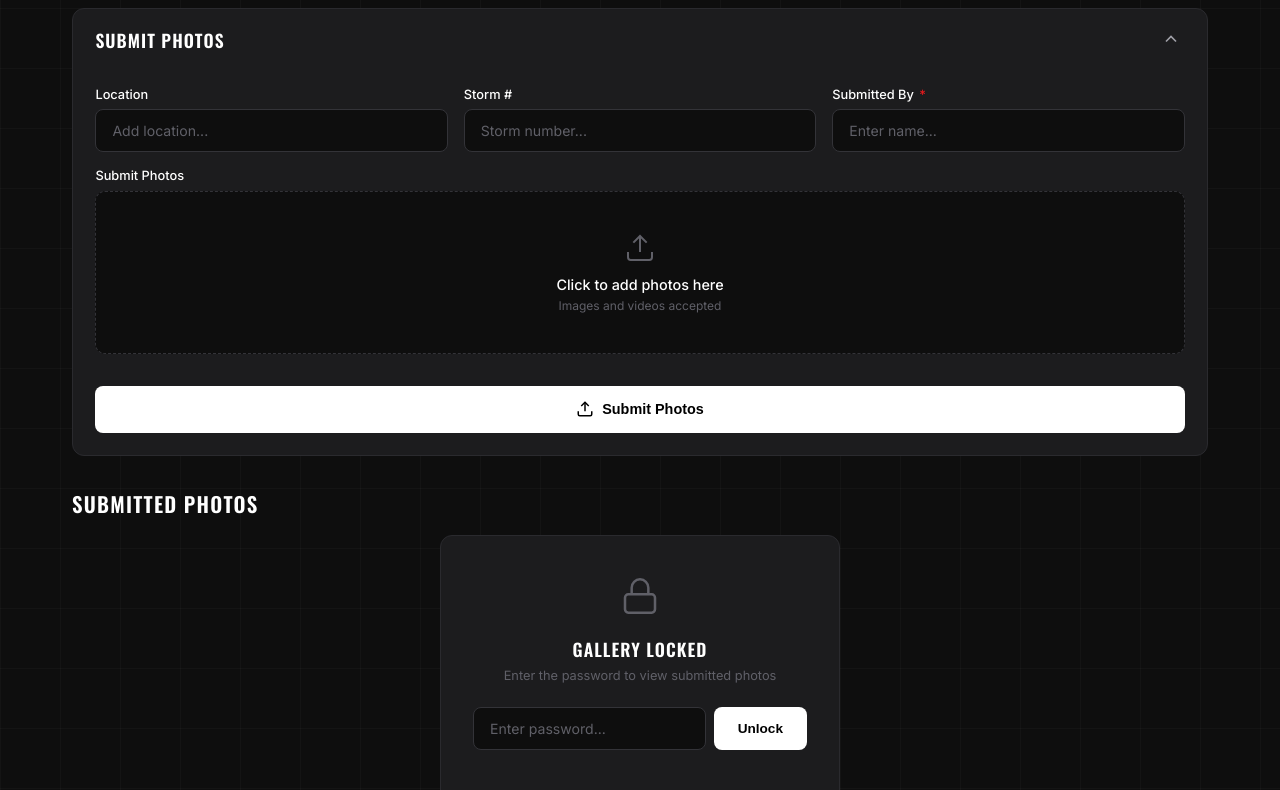
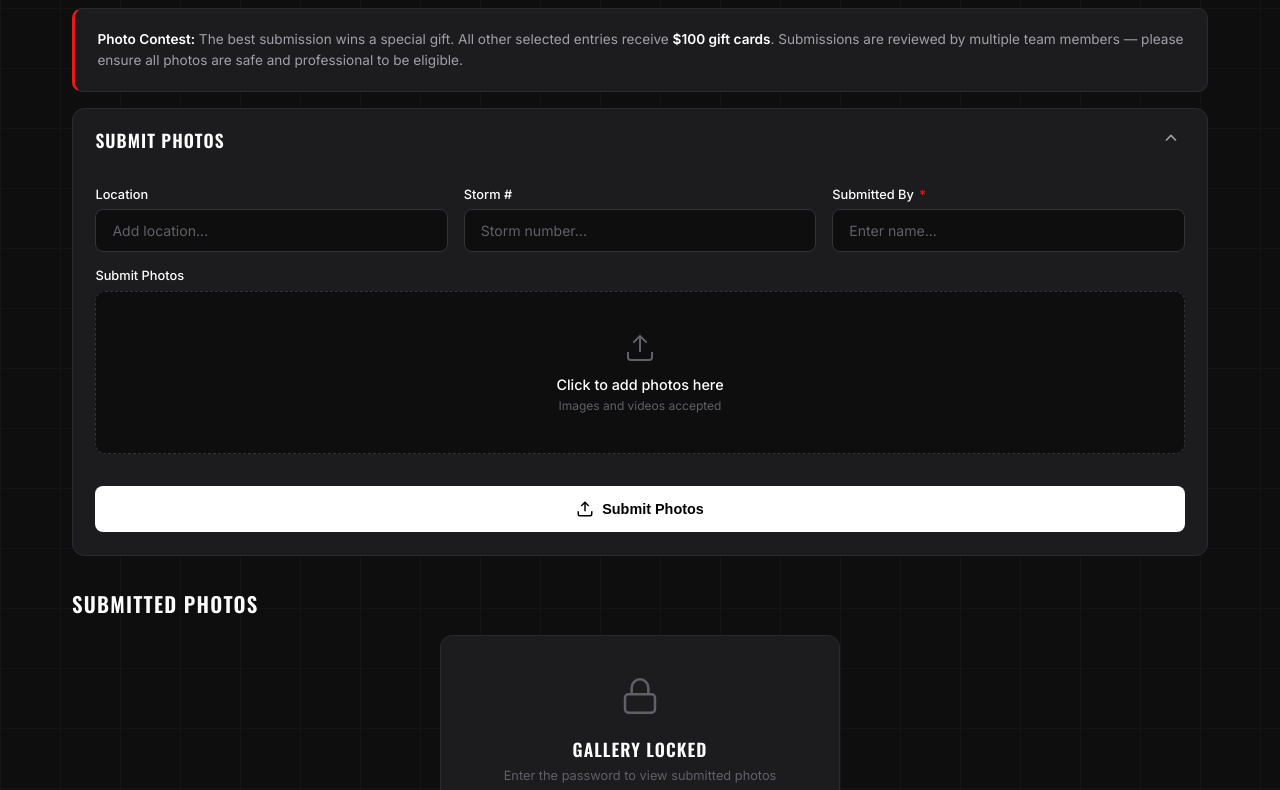
Before and after one commit to nicorr2025/PraXelSubmission, a website: page public/index.html in a window 1280 px wide. Shown: the part 112-902 px from the top of the page. Drawn offline with nearby package versions, Linux system fonts and the light colour scheme.

Commit message:
Add photo contest announcement banner above submit form
Co-Authored-By: Claude Opus 4.6 (1M context) <noreply@anthropic.com>

```diff
--- a/public/index.html
+++ b/public/index.html
@@ -267,6 +267,20 @@
     transition: transform 0.2s;
     border: 1px solid var(--border);
   }
+
+  .announcement {
+    background: var(--card);
+    border: 1px solid var(--border);
+    border-left: 3px solid var(--red);
+    border-radius: 10px;
+    padding: 1.2rem 1.4rem;
+    margin-bottom: 1rem;
+    font-size: 0.85rem;
+    line-height: 1.6;
+    color: var(--text2);
+  }
+
+  .announcement strong { color: #fff; }
 
   .gallery-card:hover { transform: scale(1.02); }
 
@@ -698,6 +712,11 @@
 
 <!-- CONTENT -->
 <div class="content">
+
+  <!-- ANNOUNCEMENT -->
+  <div class="announcement">
+    <strong>Photo Contest:</strong> The best submission wins a special gift. All other selected entries receive <strong>$100 gift cards</strong>. Submissions are reviewed by multiple team members — please ensure all photos are safe and professional to be eligible.
+  </div>
 
   <!-- SUBMIT PHOTOS FORM -->
   <div class="section-card" id="batchFormCard">
```
